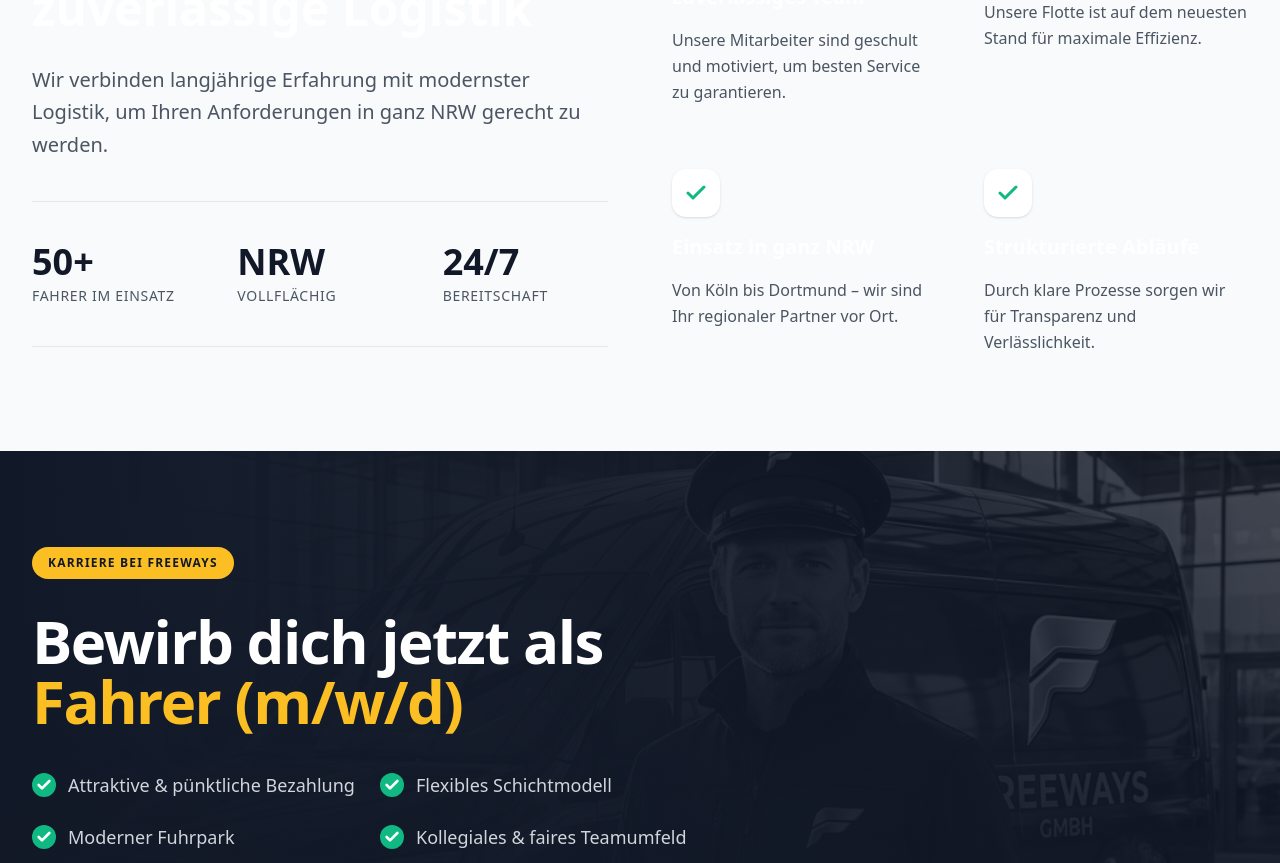
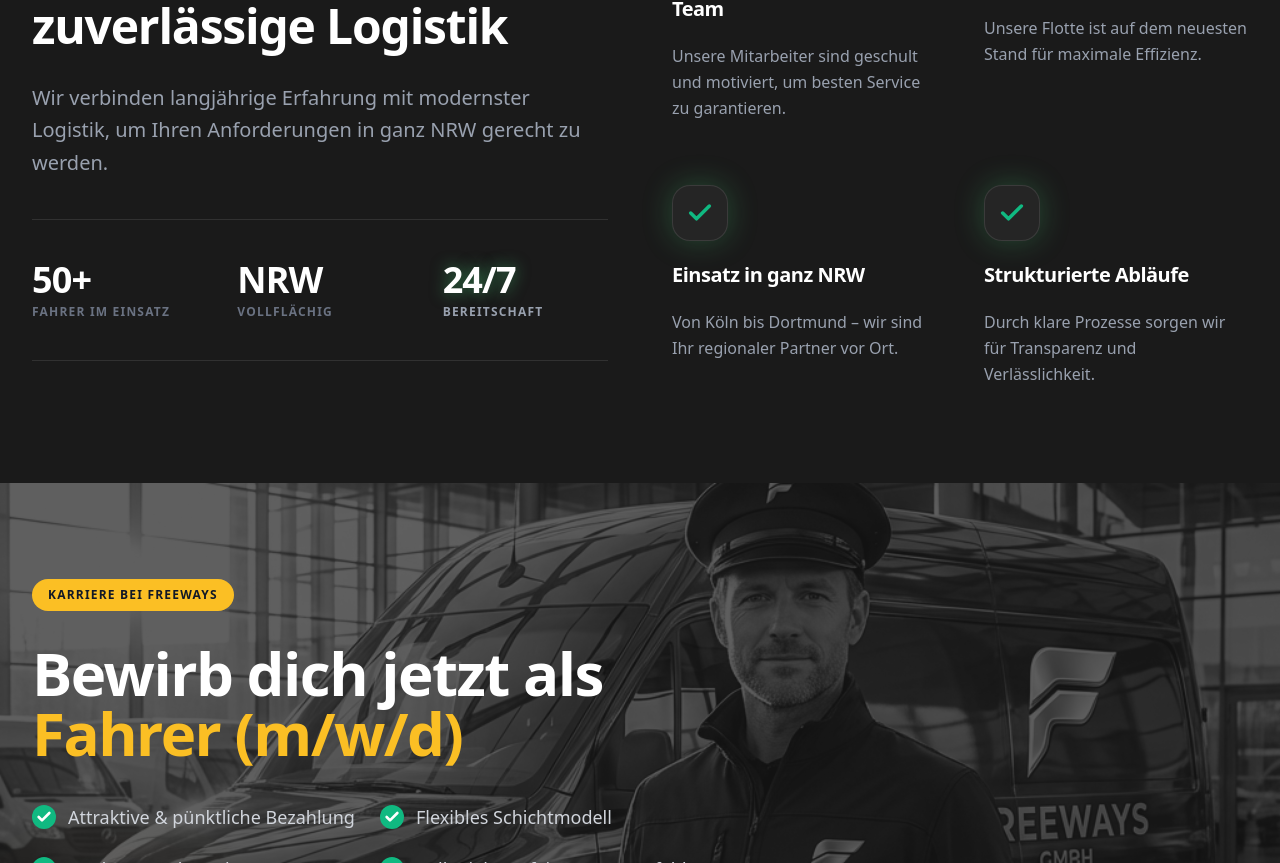
Before and after one commit to freewaysinfo/website, a Next.js app: page / in a window 1280 px wide. Shown: the part 2857-3720 px from the top of the page. Built offline with nearby package versions, Linux system fonts and the light colour scheme.

Commit message:
style: transition Benefits and Careers to dark theme

```diff
--- a/src/components/freeways/Benefits.tsx
+++ b/src/components/freeways/Benefits.tsx
@@ -27,30 +27,30 @@ const benefits = [
 
 export function Benefits() {
   return (
-    <Section id="warum-wir" className="bg-(--brand-light)">
+    <Section id="warum-wir" className="bg-(--brand-anthracite)">
       <Container>
         <Stack direction="row" className="flex-wrap lg:flex-nowrap items-center" gap={16}>
           <div className="lg:w-1/2">
             <span className="text-(--brand-green) font-bold text-sm uppercase tracking-widest mb-4 block">
               Warum Freeways
             </span>
-            <h2 className="text-3xl md:text-5xl font-bold mb-8">Ihr Partner für zuverlässige Logistik</h2>
-            <p className="text-lg md:text-xl text-(--brand-gray) mb-10 leading-relaxed">
+            <h2 className="text-3xl md:text-5xl font-bold mb-8 text-white tracking-tight">Ihr Partner für zuverlässige Logistik</h2>
+            <p className="text-lg md:text-xl text-gray-400 mb-10 leading-relaxed font-medium">
               Wir verbinden langjährige Erfahrung mit modernster Logistik, um Ihren Anforderungen in ganz NRW gerecht zu werden.
             </p>
 
-            <div className="grid grid-cols-1 sm:grid-cols-3 gap-10 py-10 border-y border-(--brand-border)">
+            <div className="grid grid-cols-1 sm:grid-cols-3 gap-10 py-10 border-y border-white/10">
               <div className="space-y-1">
-                <div className="text-4xl font-bold text-(--brand-dark)">50+</div>
-                <div className="text-sm font-medium uppercase tracking-wider text-(--brand-gray)">Fahrer im Einsatz</div>
+                <div className="text-4xl font-bold text-white tracking-tight">50+</div>
+                <div className="text-xs font-bold uppercase tracking-widest text-gray-500">Fahrer im Einsatz</div>
               </div>
               <div className="space-y-1">
-                <div className="text-4xl font-bold text-(--brand-dark)">NRW</div>
-                <div className="text-sm font-medium uppercase tracking-wider text-(--brand-gray)">Vollflächig</div>
+                <div className="text-4xl font-bold text-white tracking-tight">NRW</div>
+                <div className="text-xs font-bold uppercase tracking-widest text-gray-500">Vollflächig</div>
               </div>
               <div className="space-y-1">
-                <div className="text-4xl font-bold text-(--brand-dark)">24/7</div>
-                <div className="text-sm font-medium uppercase tracking-wider text-(--brand-gray)">Bereitschaft</div>
+                <div className="text-4xl font-bold text-white tracking-tight text-glow-green">24/7</div>
+                <div className="text-xs font-bold uppercase tracking-widest text-gray-400">Bereitschaft</div>
               </div>
             </div>
           </div>
@@ -64,12 +64,12 @@ export function Benefits() {
                 viewport={{ once: true }}
                 transition={{ duration: 0.5, delay: index * 0.1 }}
               >
-                <Stack gap={4}>
-                  <div className="w-12 h-12 rounded-xl bg-white shadow-sm flex items-center justify-center text-(--brand-green)">
-                    <Check className="h-6 w-6 stroke-[3px]" />
+                <Stack gap={5}>
+                  <div className="w-14 h-14 rounded-2xl bg-white/5 border border-white/10 flex items-center justify-center text-(--brand-green) shadow-2xl glow-green transition-transform hover:scale-110 duration-500">
+                    <Check className="h-7 w-7 stroke-[3px]" />
                   </div>
-                  <h3 className="text-xl font-bold">{benefit.title}</h3>
-                  <p className="text-(--brand-gray) leading-relaxed">
+                  <h3 className="text-xl font-bold text-white tracking-tight">{benefit.title}</h3>
+                  <p className="text-gray-400 leading-relaxed font-medium">
                     {benefit.description}
                   </p>
                 </Stack>
--- a/src/components/freeways/Careers.tsx
+++ b/src/components/freeways/Careers.tsx
@@ -13,7 +13,7 @@ export function Careers() {
   const whatsappUrl = `${siteConfig.links.whatsapp}?text=${encodeURIComponent("Hallo Freeways Team, ich interessiere mich für eine Stelle als Fahrer (m/w/d).")}`;
 
   return (
-    <Section id="karriere" className="bg-(--brand-dark) text-white overflow-hidden relative min-h-[80vh] flex items-center">
+    <Section id="karriere" className="bg-(--brand-anthracite) text-white overflow-hidden relative min-h-[80vh] flex items-center transition-colors duration-700">
       <div className="absolute inset-0 z-0">
         <Image
           src="/images/career_driver.png"
@@ -21,7 +21,7 @@ export function Careers() {
           fill
           className="object-cover opacity-30 grayscale hover:grayscale-0 transition-all duration-1000"
         />
-        <div className="absolute inset-0 bg-linear-to-r from-(--brand-dark) via-(--brand-dark)/80 to-transparent" />
+        <div className="absolute inset-0 bg-linear-to-r from-(--brand-anthracite) via-(--brand-anthracite)/90 to-transparent" />
       </div>
 
       <Container className="relative z-10 w-full">
@@ -76,7 +76,7 @@ export function Careers() {
         transition={{ duration: 8, repeat: Infinity }}
         className="absolute -bottom-20 -left-20 w-96 h-96 bg-(--brand-yellow)/10 rounded-full blur-[100px] z-0"
       />
-      <div className="absolute top-0 right-0 w-full h-full bg-linear-to-b from-transparent via-(--brand-dark)/50 to-(--brand-dark) pointer-events-none z-0" />
+      <div className="absolute top-0 right-0 w-full h-full bg-linear-to-b from-transparent via-(--brand-anthracite)/50 to-(--brand-anthracite) pointer-events-none z-0" />
     </Section>
   );
 }
```
